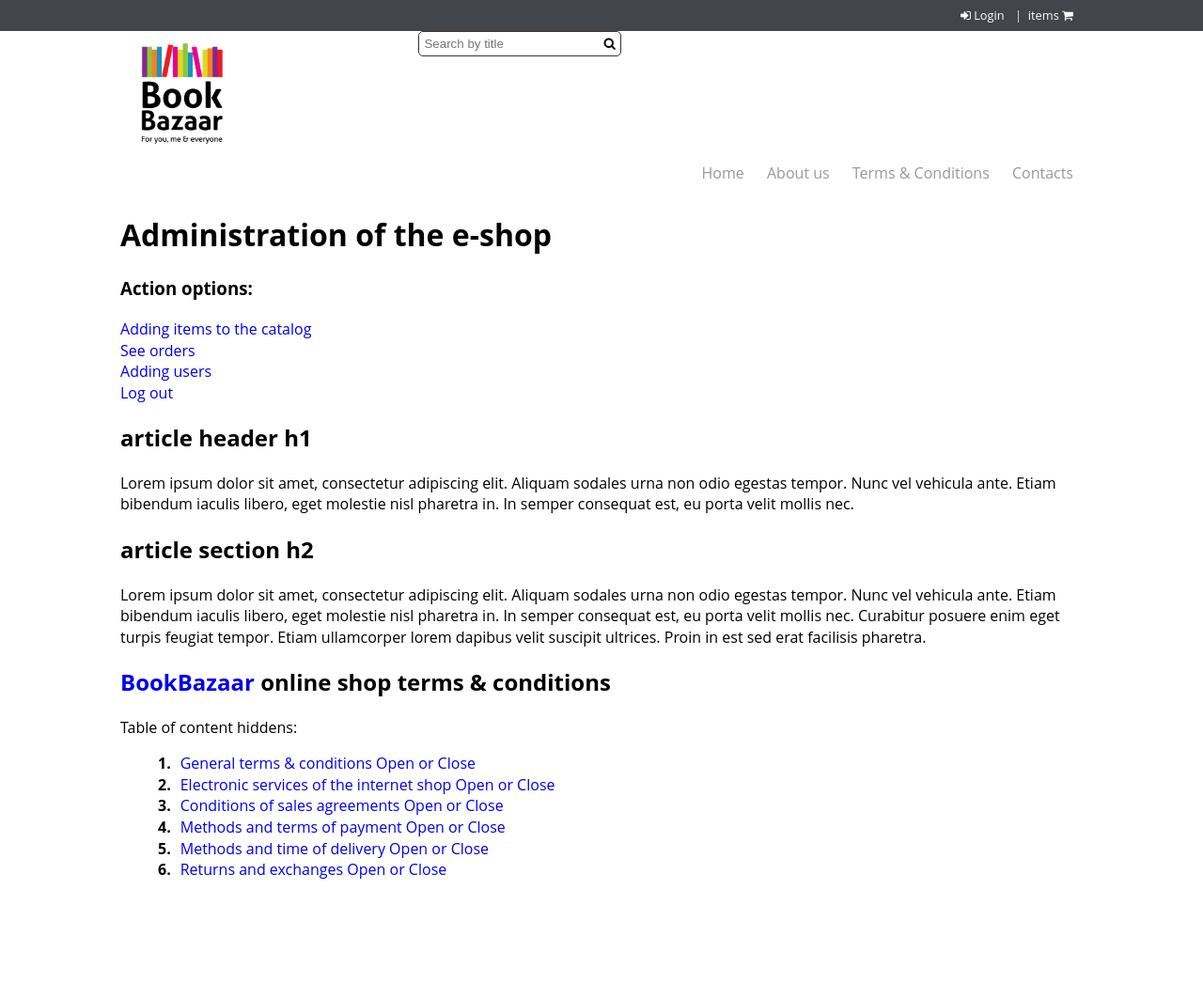
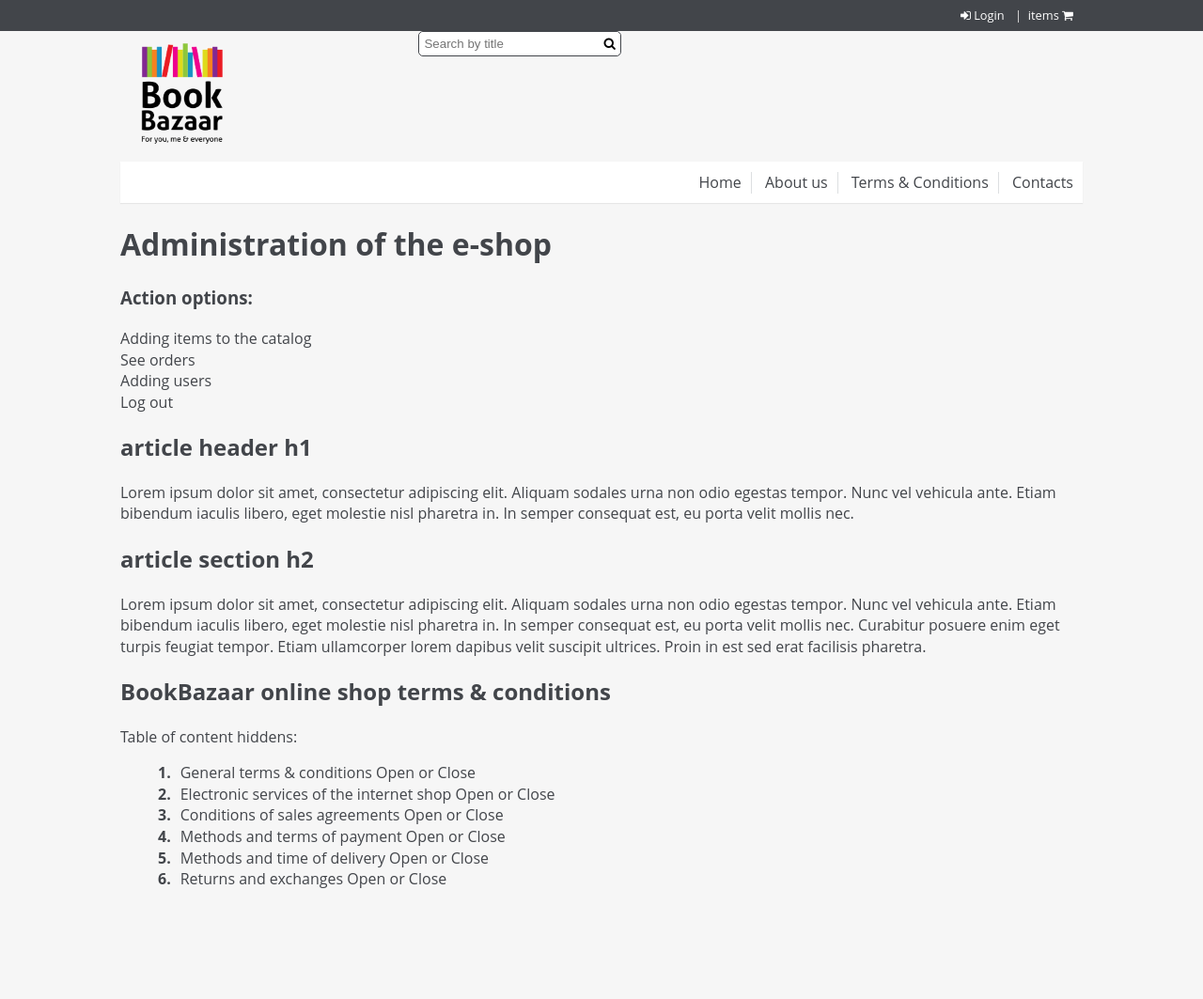
Before and after one commit to Parfum505/PHP, a PHP site: page /admin/index.php in a window 1280 px wide. Shown: the whole page at 94% size. Before the commit the page ends 935 px from the top, so only its background shows below. Run offline with PHP 8.4, Linux system fonts and the light colour scheme; data that the repository does not hold is empty; some libraries are stand-ins or nearby versions.

Commit message:
modify header.php: add html, css

```diff
--- a/BookShop/common_pages/header.php
+++ b/BookShop/common_pages/header.php
@@ -30,7 +30,7 @@
 		<div class="row">
 			<div class="logo">
 				<a class="" href="../catalog.php">
-					<img src="../img/logo_book.jpg" alt="logo"></a>
+					<img src="../img/logo_book.png" alt="logo"></a>
 			</div>
 			<div class="header_nav">
 				<div class="row">
--- a/BookShop/css/main.scss
+++ /dev/null
@@ -1,195 +0,0 @@
-/* Mixins */
-@mixin clearfix{
-	&:before, &:after{
-		content: "";
-		display: table;
-	}
-	&:after{
-		clear: both;
-	}
-}
-
-/* Main */
-html, body{
-	width: 100%;
-	height: 100%;
-	font-size: 100.01%;
-	background:	#fff;
-	box-sizing: border-box;
-}
-*, *:before, *:after{
-	box-sizing: inherit;
-	outline: none;
-}
-body{
-	font: 16px/1.41 'Open Sans', Arial, sans-serif;
-}
-ul{
-	margin: 0;
-	padding: 0;
-	list-style: none;
-}
-a{
-	text-decoration: none;
-}
-table {
-	border-collapse: collapse;
-	border-spacing: 0;
-}
-img{
-	max-width: 100%;
-	height: auto;
-	box-sizing: content-box;
-}
-.container{
-	width: 80%;
-	margin: 0 auto;
-}
-.row{
-	@include clearfix;
-}
-/* Animations */
-
-
-.show{
-	max-height: 2000px !important ;
-	opacity: 1 !important;
-}
-
-/* Header */
-header{
-	padding-top: 5px;
-	a{
-		color: #999;
-		padding: 0 10px 10px 10px;
-		font-weight: 500;
-		&:hover{
-			color: #38312b;
-		}
-	}
-	.logo{
-		float: left;
-		width: 30%;
-		img{
-			width: 70%;
-			max-width: 110px;
-		}
-	}
-	.header_nav, .header_cart, .nav_main, .nav_btn_mobile{
-		float: right;
-	}
-	.header_nav{
-		width: 69%;
-		>.row:last-child{
-			margin-top: 60px;
-		}
-		.header_search_form{
-			float: left;
-			border: 1px solid #38312b;
-			border-radius: 5px;
-			input, button{
-				border: 0;
-				border-radius: 5px;
-				padding: 0px 5px;
-				background-color: #fff;
-				line-height: 25px;
-			}
-			button{
-				&:hover{
-					cursor: pointer;
-				}
-			}
-		}
-		.header_cart, .nav_main{
-			li{
-				display: inline-block;
-				vertical-align: middle;
-				a{
-					padding: 0 10px 10px 10px;
-				}
-			}
-		}
-		.header_cart{
-			li{
-				line-height: 4px;
-				&:last-child{
-					border-left: 1px solid #cccccc;
-				}
-				a{
-					font-size: 0.8em;
-				}
-			}
-		}
-		.nav_main{
-			a{
-				&:hover{
-					border-bottom: 2px solid #d6cab5;
-				}
-			}
-			@media(max-width: 720px){
-			display: none;
-		}
-		}
-		.nav_btn_mobile{
-			display: none;
-			button{
-				border: 0;
-				border-radius: 5px;
-				box-shadow: 0 1px 9px rgba(0,0,0,0.1);
-				color: #999;
-				background-color: #fff;
-				font-weight: 500;
-				padding: 10px 15px;
-				text-transform: uppercase;
-				&:hover{
-					color: #38312b;
-					cursor: pointer;
-					background-color: rgba(162, 158, 158,0.1);
-				}
-			}
-			@media(max-width: 720px){
-				display: block;
-			}
-		}
-	}
-	.nav_mobile{
-		display: none;
-		li{
-			display: block;
-			text-align: center;
-			a{
-				box-shadow: 0 1px 9px rgba(0,0,0,0.1);
-				display: block;
-				padding: 5px 0;
-				&:hover{
-					background-color: rgba(162, 158, 158,0.1);
-				}
-			}
-		}
-		@media(max-width: 720px){
-			display: block;
-		}
-	}
-}
-/* Page Terms and Contitions */
-.terms{
-	ol{
-		list-style: none;
-		counter-reset: item;
-		li{
-			display: block;
-			&:before {
-				float: left;
-				counter-increment: item;
-				content: counters(item,".") ". ";
-				margin-right: 10px;
-				font-weight: bold;
-			}
-		}
-	}
-	.content{
-		overflow: hidden;
-		transition: all 0.5s linear;
-		max-height: 0px;
-	}
-}
--- a/BookShop/css/style.css
+++ b/BookShop/css/style.css
@@ -1,16 +1,21 @@
+/* Variables @ */
 /* Mixins */
+.shadow, header .nav_main {
+  box-shadow: 0px 1px 1px 0px #e6e6e6; }
+
 /* Main */
 html, body {
   width: 100%;
   height: 100%;
-  font-size: 100.01%;
-  background: #fff;
+  font-size: 100%;
+  background: #f6f6f6;
   margin: 0;
   padding: 0;
   box-sizing: border-box; }
 
 body {
-  font: 16px/1.41 'Open Sans', Arial, sans-serif; }
+  font: 16px/1.41 'Open Sans', Arial, sans-serif;
+  color: #42454a; }
 
 ul {
   margin: 0;
@@ -18,7 +23,8 @@ ul {
   list-style: none; }
 
 a {
-  text-decoration: none; }
+  text-decoration: none;
+  color: #42454a; }
 
 table {
   border-collapse: collapse;
@@ -50,9 +56,13 @@ img {
   opacity: 1 !important; }
 
 /* endof Main */
+/* Variables @ */
+/* Mixins */
+.shadow, header .nav_main {
+  box-shadow: 0px 1px 1px 0px #e6e6e6; }
+
 /* Header */
 header a {
-  color: #999;
   padding: 0 10px 10px 10px;
   font-weight: 500; }
   header a:hover {
@@ -86,8 +96,9 @@ header .header_nav {
   width: 69%; }
   header .header_nav .header_search_form {
     float: left;
-    border: 1px solid #38312b;
-    border-radius: 5px; }
+    border: 1px solid #42454a;
+    border-radius: 5px;
+    background-color: #fff; }
     header .header_nav .header_search_form input, header .header_nav .header_search_form button {
       border: 0;
       border-radius: 5px;
@@ -97,30 +108,52 @@ header .header_nav {
     header .header_nav .header_search_form button:hover {
       cursor: pointer; }
 header .nav_main {
-  padding-bottom: 10px;
-  text-align: right; }
+  padding: 10px 0;
+  text-align: right;
+  background-color: #fff; }
   header .nav_main li {
     display: inline-block;
     vertical-align: middle; }
+    header .nav_main li:not(:last-child) {
+      border-right: 1px solid #dddfe1; }
     header .nav_main li a {
-      padding: 0 10px 10px 10px; }
-      header .nav_main li a:hover {
-        border-bottom: 2px solid #d6cab5; }
+      position: relative;
+      padding: 10px; }
+      header .nav_main li a:after {
+        content: "";
+        position: absolute;
+        left: 0;
+        right: 100%;
+        bottom: 0;
+        background-color: rgba(245, 224, 182, 0.75);
+        height: 4px;
+        -webkit-transition-property: right;
+        transition-property: right;
+        -webkit-transition-duration: 0.3s;
+        transition-duration: 0.3s;
+        -webkit-transition-timing-function: ease-out;
+        transition-timing-function: ease-out; }
+      header .nav_main li a:hover:after {
+        right: 0; }
   @media (max-width: 720px) {
     header .nav_main {
+      padding: 0;
       overflow: hidden;
       transition: all 0.5s linear;
       max-height: 0px; }
       header .nav_main li {
         display: block;
         text-align: center; }
+        header .nav_main li:not(:last-child) {
+          border-right: none; }
         header .nav_main li a {
-          box-shadow: 0 1px 9px rgba(0, 0, 0, 0.1);
           display: block;
-          padding: 5px 0; }
+          border-bottom: 2px solid #dddfe1; }
           header .nav_main li a:hover {
-            background-color: rgba(162, 158, 158, 0.1);
-            border-bottom: none; } }
+            box-shadow: inset 0 6px 20px 2px rgba(0, 0, 0, 0.1);
+            border-bottom: 2px solid #f8f8f9; }
+          header .nav_main li a:after {
+            content: none; } }
 header .nav_btn_mobile {
   display: none;
   background-color: #42454a;
@@ -130,11 +163,16 @@ header .nav_btn_mobile {
   header .nav_btn_mobile:hover {
     color: #fff;
     cursor: pointer;
-    background-color: #838383; }
+    background-color: #5a5e65; }
   @media (max-width: 720px) {
     header .nav_btn_mobile {
       display: block;
       text-align: center; } }
+
+/* Variables @ */
+/* Mixins */
+.shadow, header .nav_main {
+  box-shadow: 0px 1px 1px 0px #e6e6e6; }
 
 /* Page Terms and Contitions */
 .terms ol {
--- a/BookShop/js/script.js
+++ b/BookShop/js/script.js
@@ -11,8 +11,6 @@ document.addEventListener('click', function (e) {
 	}
 });
 document.querySelector('.nav_btn_mobile').addEventListener('click', function (e) {
-	// var content = this.parentNode.querySelector('.content');
-	// content.classList.toggle('show');
 	slideToggle.call(this,'show');
 
 });
--- a/BookShop/package.json
+++ b/BookShop/package.json
@@ -5,7 +5,7 @@
   "main": "index.js",
   "scripts": {
     "test": "echo \"Error: no test specified\" && exit 1",
-	"sass": "sass -w ."
+	"sass": "sass --watch scss:css"
   },
   "keywords": [],
   "author": "",
--- a/BookShop/css/_header.scss
+++ b/BookShop/scss/_header.scss
@@ -1,7 +1,8 @@
+@import '_variables.scss';
+
 /* Header */
 header{
 	a{
-		color: #999;
 		padding: 0 10px 10px 10px;
 		font-weight: 500;
 		&:hover{
@@ -9,7 +10,7 @@ header{
 		}
 	}
 	.header_cart{
-			background-color: #42454a;
+			background-color: $bg-top-bottom;
 			color: #fff;
 			padding: 5px 0;
 			ul{
@@ -45,13 +46,14 @@ header{
 		width: 69%;
 		.header_search_form{
 			float: left;
-			border: 1px solid #38312b;
+			border: 1px solid $bg-top-bottom;
 			border-radius: 5px;
+			background-color: $bg-nav;
 			input, button{
 				border: 0;
 				border-radius: 5px;
 				padding: 0px 5px;
-				background-color: #fff;
+				background-color: $bg-nav;
 				line-height: 25px;
 			}
 			button{
@@ -63,29 +65,56 @@ header{
 
 	}
 	.nav_main{
-		padding-bottom: 10px;
+		padding: 10px 0;
 		text-align: right;
+		background-color: $bg-nav;
+		@extend .shadow;
 		li{
 				display: inline-block;
 				vertical-align: middle;
+				&:not(:last-child){
+						border-right: 1px solid lighten($font-color, 60%);
+					}
 				a{
-					padding: 0 10px 10px 10px;
-					&:hover{
-					border-bottom: 2px solid #d6cab5;
-				}
+					position: relative;
+					padding: 10px;
+					&:after{
+						content: "";
+						position: absolute;
+						left: 0;
+						right: 100%;
+						bottom: 0;
+						background-color: rgba(245, 224, 182, 0.75);
+						height: 4px;
+						-webkit-transition-property: right;
+						transition-property: right;
+						-webkit-transition-duration: 0.3s;
+						transition-duration: 0.3s;
+						-webkit-transition-timing-function: ease-out;
+						transition-timing-function: ease-out;
+					}
+					&:hover:after{
+						right: 0;
+					}
 				}
 			}
 			@media(max-width: 720px){
+				padding: 0;
 				li{
 					display: block;
 					text-align: center;
+					&:not(:last-child){
+						border-right: none;
+					}
 					a{
-						box-shadow: 0 1px 9px rgba(0,0,0,0.1);
 						display: block;
-						padding: 5px 0;
+						border-bottom: 2px solid lighten($font-color, 60%);
 						&:hover{
-							background-color: rgba(162, 158, 158,0.1);
-							border-bottom: none;
+							box-shadow: inset 0 6px 20px 2px rgba(0,0,0, 0.1);
+							border-bottom: 2px solid lighten($font-color, 70%);
+						}
+						&:after{
+						content: none;
 						}
 					}
 				}
@@ -96,14 +125,14 @@ header{
 		}
 		.nav_btn_mobile{
 			display: none;
-			background-color: #42454a;
+			background-color: $bg-top-bottom;
 			color: #fff;
 			padding: 10px 0;
 				text-transform: uppercase;
 			&:hover{
 				color: #fff;
 				cursor: pointer;
-				background-color: #838383;
+				background-color: lighten($bg-top-bottom, 10%);
 			}
 			@media(max-width: 720px){
 				display: block;
--- a/BookShop/css/_main.scss
+++ b/BookShop/scss/_main.scss
@@ -1,21 +1,12 @@
-/* Mixins */
-@mixin clearfix{
-	&:before, &:after{
-		content: "";
-		display: table;
-	}
-	&:after{
-		clear: both;
-	}
-}
+@import '_variables.scss';
 
 /* Main */
 
 html, body{
 	width: 100%;
 	height: 100%;
-	font-size: 100.01%;
-	background: #fff;
+	font-size: 100%;
+	background: $bg-main;
 	margin: 0;
 	padding: 0;
 	box-sizing: border-box;
@@ -23,6 +14,7 @@ html, body{
 
 body{
 	font: 16px/1.41 'Open Sans', Arial, sans-serif;
+	color: $font-color;
 }
 ul{
 	margin: 0;
@@ -31,6 +23,7 @@ ul{
 }
 a{
 	text-decoration: none;
+	color: $font-color;
 }
 table {
 	border-collapse: collapse;
--- a/BookShop/css/_terms.scss
+++ b/BookShop/scss/_terms.scss
@@ -1,3 +1,4 @@
+@import '_variables.scss';
 /* Page Terms and Contitions */
 .terms{
 	ol{
--- /dev/null
+++ b/BookShop/scss/_variables.scss
@@ -0,0 +1,19 @@
+/* Variables @ */
+$bg-main: #f6f6f6;
+$bg-top-bottom: #42454a;
+$font-color: #42454a;
+$bg-nav: #fff;
+
+/* Mixins */
+@mixin clearfix{
+	&:before, &:after{
+		content: "";
+		display: table;
+	}
+	&:after{
+		clear: both;
+	}
+}
+.shadow{
+	box-shadow: 0px 1px 1px 0px #e6e6e6;
+}
```
Also changed, not shown: BookShop/css/main.css (deleted, +0 -176 lines), BookShop/img/logo_book.jpg (deleted), BookShop/img/logo_book.png (added), BookShop/scss/style.scss (renamed from BookShop/css/style.scss), 1 other file.
